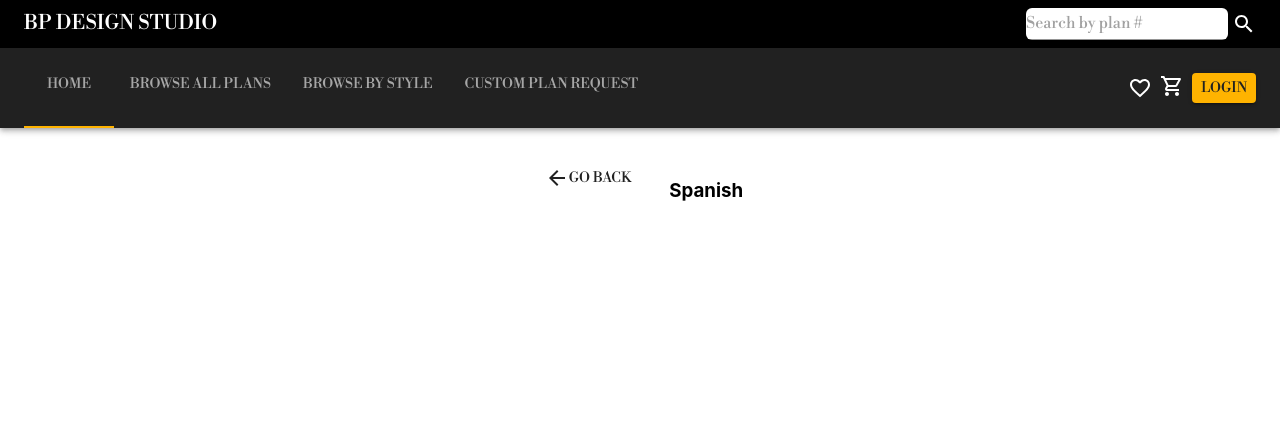
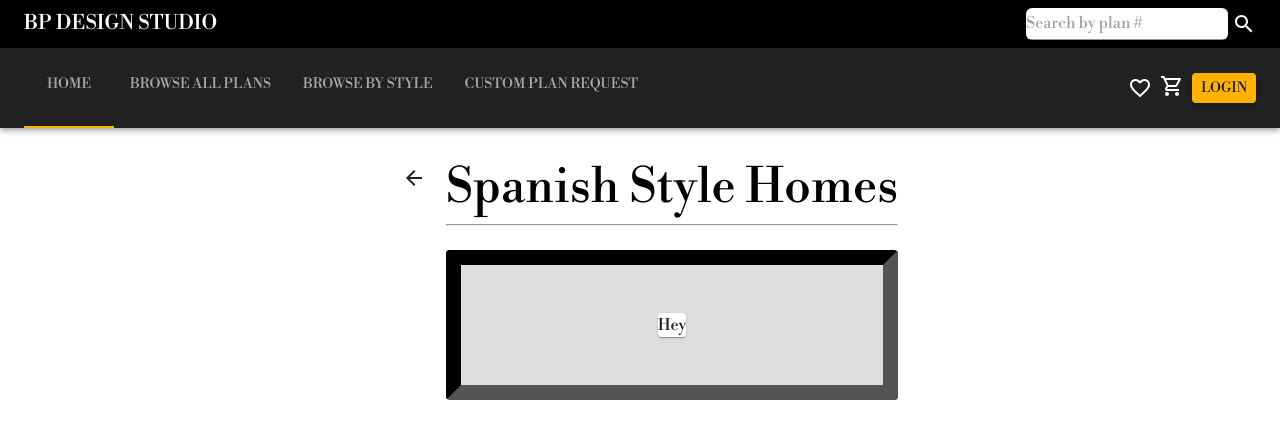
Before and after one commit to melxincognito/bp-design-next, a Next.js app: page /browsebpbystyle/spanish in a window 1280 px wide. Shown: the top 438 px of the page. Built offline with nearby package versions, Linux system fonts and the light colour scheme.

Commit message:
made general skeleton

```diff
--- a/pages/browsebpbystyle/spanish.js
+++ b/pages/browsebpbystyle/spanish.js
@@ -1,21 +1,71 @@
 import React from "react";
-import { Button } from "@mui/material";
 import ArrowBackIcon from "@mui/icons-material/ArrowBack";
 import Link from "next/link";
+import {
+  Typography,
+  Box,
+  Card,
+  CardContent,
+  CardMedia,
+  Button,
+  CardActionArea,
+  CardActions,
+} from "@mui/material";
+import { motion } from "framer-motion";
 
 export default function spanishcolonial() {
+  const styleSelectionContainerStyles = {
+    display: "flex",
+    flexWrap: "wrap",
+    gap: 10,
+    backgroundColor: "rgba(0, 0, 0, 0.13)",
+    height: "100%",
+    width: "100%",
+    border: "solid black 15px",
+    borderStyle: "inset",
+    borderRadius: 1,
+    justifyContent: "center",
+    alignContent: "center",
+    padding: "3rem",
+  };
   return (
-    <div style={{ display: "flex", gap: 30 }}>
+    <div style={{ display: "flex" }}>
       <div>
         <Link href="/browsebpbystyle" passHref>
           <Button>
-            <ArrowBackIcon /> GO BACK
+            <ArrowBackIcon />
           </Button>
         </Link>
       </div>
-      <div>
-        <h3> Spanish </h3>
-      </div>
+      <motion.div
+        className="mainContainer"
+        transition={{ delay: 0.17 }}
+        initial={{ opacity: 0 }}
+        animate={{ opacity: 1 }}
+        exit={{ opacity: 0 }}
+        style={{ display: "grid", width: "100%", gap: "1rem" }}
+      >
+        <div
+          style={{
+            display: "grid",
+            justifyContent: "center",
+            alignItems: "center",
+            width: "100%",
+            textAlign: "center",
+          }}
+        >
+          <Typography variant="h3"> Spanish Style Homes</Typography>
+          <hr width="100%" />
+        </div>
+        <Box
+          className="stylesSelectionContainer"
+          sx={styleSelectionContainerStyles}
+        >
+          <Card>
+            <Typography> Hey </Typography>
+          </Card>
+        </Box>
+      </motion.div>
     </div>
   );
 }
```
